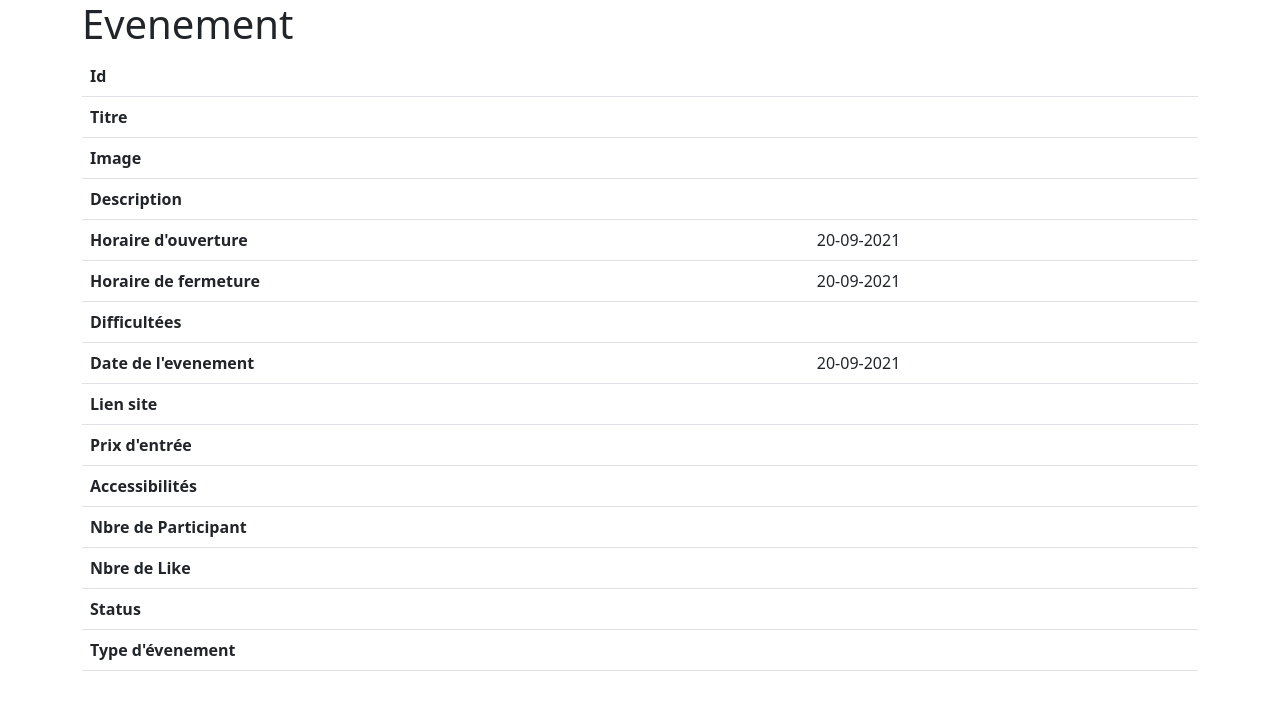
After one commit to laurentlaubie/high_Riders, a Symfony app: template high-riders/templates/backoffice/events/show.html.twig in a window 1280 px wide. The commit adds this page. Shown: the top 710 px of the page. Run offline with Twig, Linux system fonts and the light colour scheme; the template is opened without the code that fills it, so the values that code supplies are empty; some libraries are stand-ins or nearby versions.

Commit message:
feat/create backoffice-> page event+event by id and template

```diff
--- a/high-riders/src/Controller/Backoffice/HomeController.php
+++ b/high-riders/src/Controller/Backoffice/HomeController.php
@@ -12,7 +12,7 @@ use Symfony\Component\Routing\Annotation\Route;
      */
 class HomeController extends AbstractController
 {
-    // =====================affiche page d accueil =================//
+    // ===================== home page display =================//
     /**
      * @Route("/", name="home")
      */
--- /dev/null
+++ b/high-riders/templates/backoffice/events/show.html.twig
@@ -0,0 +1,78 @@
+{% extends 'base.html.twig' %}
+
+{% block title %}Hello page Event Backoffice{% endblock %}
+
+{% block body %}
+<main class="container">
+    <h1>Evenement</h1>
+
+            <table class="table">
+                <tbody>
+                    <tr>
+                        <th>Id</th>
+                        <td>{{ event.id }}</td>
+                    </tr>
+                    <tr>
+                        <th>Titre</th>
+                        <td>{{ event.title }}</td>
+                    </tr>
+                     <tr>
+                        <th>Image</th>
+                        <th> <image src="{{ event.image }}" width="75" > </th>
+                    </tr>
+                    <tr>
+                        <th>Description</th>
+                        <td>{{ event.description }}</td>
+                    </tr>
+                    <tr>
+                        <th>Horaire d'ouverture</th>
+                        <td>{{ event.openingHours|date('d-m-Y') }}</td>
+                    </tr>
+                    <tr>
+                        <th>Horaire de fermeture</th>
+                        <td>{{ event.closedHours|date('d-m-Y') }}</td>
+                    </tr>
+                    <tr>
+                        <th>Difficultées</th>
+                        <td>{{ event.difficulty }}</td>
+                    </tr>
+                    <tr>
+                        <th>Date de l'evenement</th>
+                        <td>{{ event.dateEvent|date('d-m-Y') }}</td>
+                    </tr>
+                    <tr>
+                        <th>Lien site</th>
+                        <td>{{ event.link }}</td>
+                    </tr>
+                    <tr>
+                        <th>Prix d'entrée</th>
+                        <td>{{ event.price }}</td>
+                    </tr>
+                    <tr>
+                        <th>Accessibilités</th>
+                        <td>{{ event.accessibility }}</td>
+                    </tr>
+                    <tr>
+                        <th>Nbre de Participant</th>
+                        <td>{{ event.participationUser }}</td>
+                    </tr>
+                     <tr>
+                        <th>Nbre de Like</th>
+                        <td>{{ event.eLike }}</td>
+                    </tr>
+                     <tr>
+                        <th>Status</th>
+                        <td>{{ event.status }}</td>
+                    </tr>
+                     <tr>
+                        <th>Type d'évenement</th>
+                        <td>{{ event.typeEvent }}</td>
+                    </tr>
+
+
+                </tbody>
+            </table>
+
+
+</main>
+{% endblock %}
```
Also changed, not shown: high-riders/src/Controller/Backoffice/EventsController.php (+25 -3 lines), high-riders/templates/backoffice/events/index.html.twig (+54 -13 lines).
